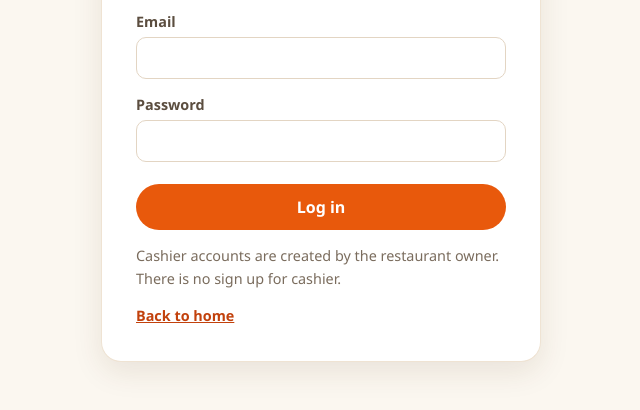
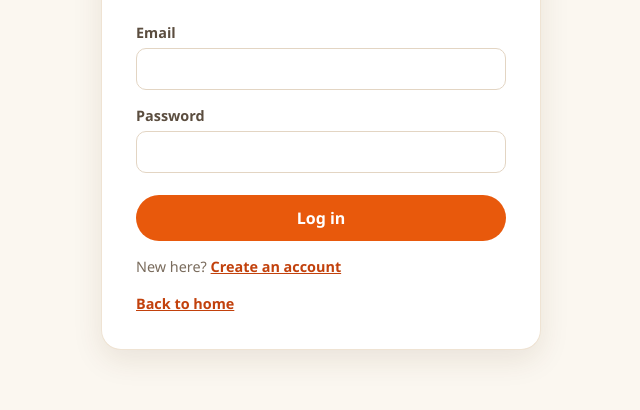
Before and after one commit to sadiasarwar00/fall-26-27-food-management-system, a plain HTML site: page Cashier/login.html in a window 1280 px wide. Shown: the part 282-692 px from the top of the page, without its empty margins (319-959 px from the left). Drawn offline with Linux system fonts and the light colour scheme.

Commit message:
Update login page and evaluation document

```diff
--- a/Cashier/login.html
+++ b/Cashier/login.html
@@ -3,10 +3,9 @@
 <head>
 <meta charset="UTF-8">
 <meta name="viewport" content="width=device-width, initial-scale=1">
-<title>Cashier Login |Khabar Ghor</title>
+<title>Cashier Login | Khabar Ghor</title>
 <link rel="stylesheet" href="../css/style.css">
 </head>
-
 <body>
 <div class="auth">
   <form action="dashboard.html" method="get">
@@ -17,7 +16,7 @@
     <label for="password">Password</label>
     <input id="password" type="password" name="password" required>
     <button type="submit">Log in</button>
-    <p class="note">Cashier accounts are created by the restaurant owner. There is no sign up for cashier.</p>
+    <p class="note">New here? <a href="../signup.html">Create an account</a></p>
     <p class="note"><a href="../index.html">Back to home</a></p>
   </form>
 </div>
```
Also changed, not shown: 2 other files.
